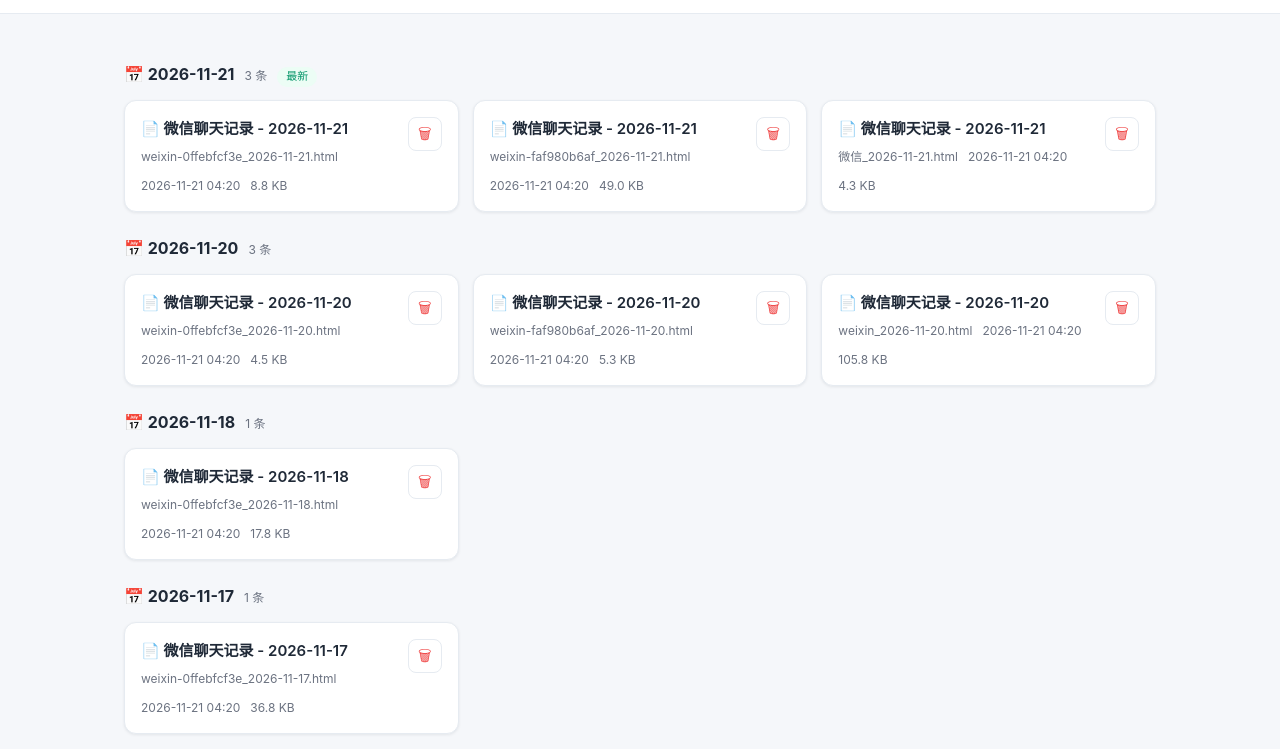
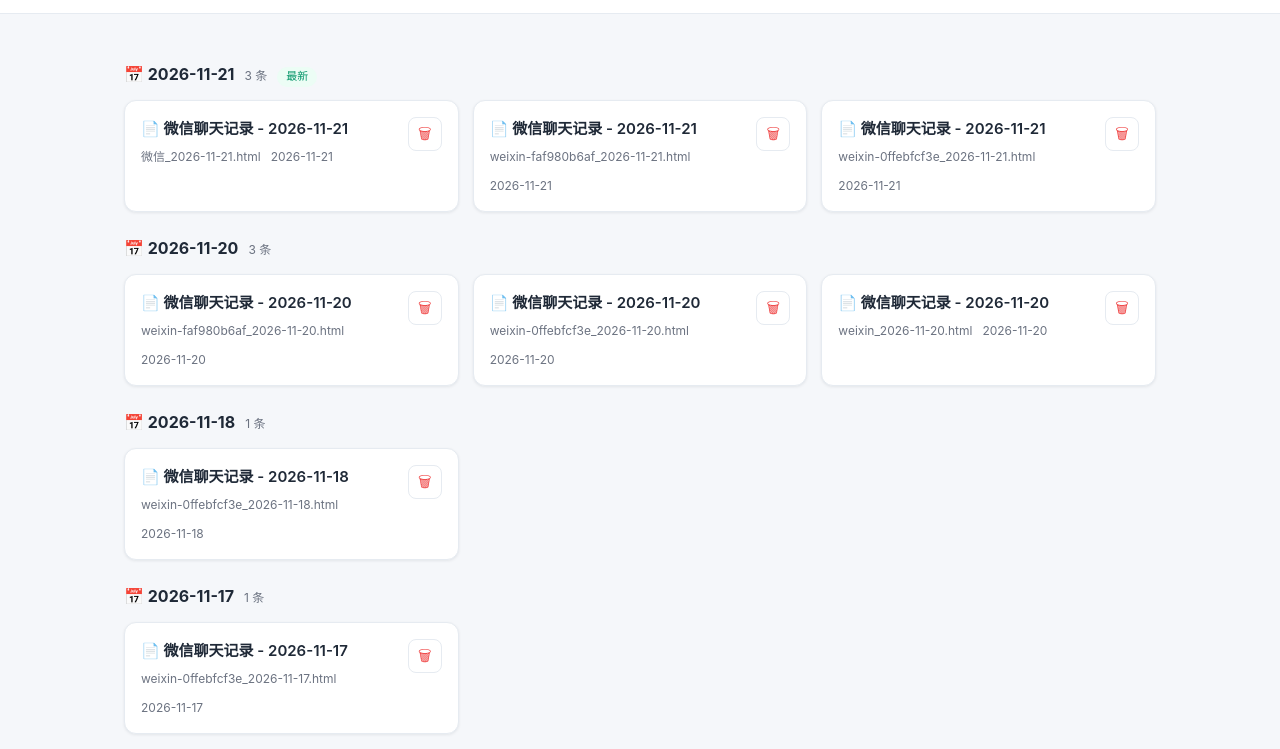
Before and after one commit to lingying222/chat, a plain HTML site: page index.html in a window 1280 px wide. Shown: the part 51-800 px from the top of the page. Drawn offline with Linux system fonts and the light colour scheme.

Commit message:
update: 定时同步聊天记录归档
清单改为只记录目录事实（去掉 size/mtime，消除 CI 与本地检出差异导致的空提交抖动）；导航页移除残留的长按删除，仅保留右侧按钮。

```diff
--- a/index.html
+++ b/index.html
@@ -88,12 +88,6 @@
   <script>
     const state = { data: null, timer: null };
 
-    function fmtSize(bytes) {
-      if (bytes < 1024) return bytes + " B";
-      if (bytes < 1024 * 1024) return (bytes / 1024).toFixed(1) + " KB";
-      return (bytes / 1024 / 1024).toFixed(2) + " MB";
-    }
-
     function loadManifest() {
       return new Promise((resolve, reject) => {
         const script = document.createElement("script");
@@ -129,7 +123,7 @@
       a.rel = "noopener";
       a.innerHTML =
         '<div class="title" title="' + escapeHtml(file.title) + '">📄 ' + escapeHtml(file.title) + "</div>" +
-        '<div class="sub"><span>' + escapeHtml(file.name) + "</span><span>" + file.mtime + "</span><span>" + fmtSize(file.size) + "</span></div>";
+        '<div class="sub"><span>' + escapeHtml(file.name) + "</span><span>" + escapeHtml(splitDate(file).label) + "</span></div>";
 
       const btn = document.createElement("button");
       btn.className = "del-btn";
@@ -144,21 +138,6 @@
 
       wrap.appendChild(a);
       wrap.appendChild(btn);
-
-      let pressTimer = null;
-      const startPress = (e) => {
-        e.preventDefault();
-        e.stopPropagation();
-        pressTimer = setTimeout(() => deleteFile(file), 600);
-      };
-      const cancelPress = (e) => {
-        if (pressTimer) clearTimeout(pressTimer);
-        pressTimer = null;
-      };
-      wrap.addEventListener("touchstart", startPress, { passive: false });
-      wrap.addEventListener("touchend", cancelPress);
-      wrap.addEventListener("touchcancel", cancelPress);
-      wrap.addEventListener("touchmove", cancelPress);
 
       return wrap;
     }
@@ -176,7 +155,6 @@
     function splitDate(file) {
       const m = file.name.match(/(\d{4}-\d{2}-\d{2})/);
       if (m) return { label: m[1], sort: m[1] };
-      if (file.mtime && file.mtime.length >= 10) return { label: file.mtime.slice(0, 10), sort: file.mtime.slice(0, 10) };
       return { label: "未知日期", sort: "0000-00-00" };
     }
 
@@ -197,7 +175,7 @@
 
       keys.forEach((sort, idx) => {
         const g = groups.get(sort);
-        const files = g.files.slice().sort((a, b) => b.mtime.localeCompare(a.mtime));
+        const files = g.files.slice().sort((a, b) => b.name.localeCompare(a.name));
         const el = document.createElement("div");
         el.className = "group";
         const head = document.createElement("div");
--- a/manifest.js
+++ b/manifest.js
@@ -8,65 +8,47 @@ window.__MANIFEST__ = {
       {
         "name": "weixin-0ffebfcf3e_2026-11-16.html",
         "path": "chats/weixin-0ffebfcf3e_2026-11-16.html",
-        "title": "微信聊天记录 - 2026-11-16",
-        "size": 17007,
-        "mtime": "2026-11-21 04:20"
+        "title": "微信聊天记录 - 2026-11-16"
       },
       {
         "name": "weixin-0ffebfcf3e_2026-11-17.html",
         "path": "chats/weixin-0ffebfcf3e_2026-11-17.html",
-        "title": "微信聊天记录 - 2026-11-17",
-        "size": 37693,
-        "mtime": "2026-11-21 04:20"
+        "title": "微信聊天记录 - 2026-11-17"
       },
       {
         "name": "weixin-0ffebfcf3e_2026-11-18.html",
         "path": "chats/weixin-0ffebfcf3e_2026-11-18.html",
-        "title": "微信聊天记录 - 2026-11-18",
-        "size": 18191,
-        "mtime": "2026-11-21 04:20"
+        "title": "微信聊天记录 - 2026-11-18"
       },
       {
         "name": "weixin-0ffebfcf3e_2026-11-20.html",
         "path": "chats/weixin-0ffebfcf3e_2026-11-20.html",
-        "title": "微信聊天记录 - 2026-11-20",
-        "size": 4615,
-        "mtime": "2026-11-21 04:20"
+        "title": "微信聊天记录 - 2026-11-20"
       },
       {
         "name": "weixin-0ffebfcf3e_2026-11-21.html",
         "path": "chats/weixin-0ffebfcf3e_2026-11-21.html",
-        "title": "微信聊天记录 - 2026-11-21",
-        "size": 8980,
-        "mtime": "2026-11-21 04:20"
+        "title": "微信聊天记录 - 2026-11-21"
       },
       {
         "name": "weixin-faf980b6af_2026-11-20.html",
         "path": "chats/weixin-faf980b6af_2026-11-20.html",
-        "title": "微信聊天记录 - 2026-11-20",
-        "size": 5431,
-        "mtime": "2026-11-21 04:20"
+        "title": "微信聊天记录 - 2026-11-20"
       },
       {
         "name": "weixin-faf980b6af_2026-11-21.html",
         "path": "chats/weixin-faf980b6af_2026-11-21.html",
-        "title": "微信聊天记录 - 2026-11-21",
-        "size": 50148,
-        "mtime": "2026-11-21 04:20"
+        "title": "微信聊天记录 - 2026-11-21"
       },
       {
         "name": "weixin_2026-11-20.html",
         "path": "chats/weixin_2026-11-20.html",
-        "title": "微信聊天记录 - 2026-11-20",
-        "size": 108344,
-        "mtime": "2026-11-21 04:20"
+        "title": "微信聊天记录 - 2026-11-20"
       },
       {
         "name": "微信_2026-11-21.html",
         "path": "chats/微信_2026-11-21.html",
-        "title": "微信聊天记录 - 2026-11-21",
-        "size": 4449,
-        "mtime": "2026-11-21 04:20"
+        "title": "微信聊天记录 - 2026-11-21"
       }
     ]
   }
```
Also changed, not shown: manifest.json, 1 other file.
